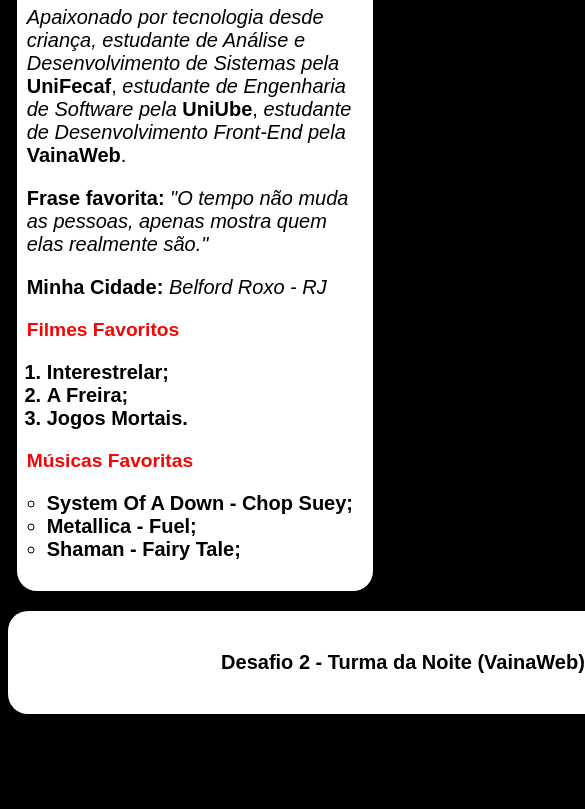
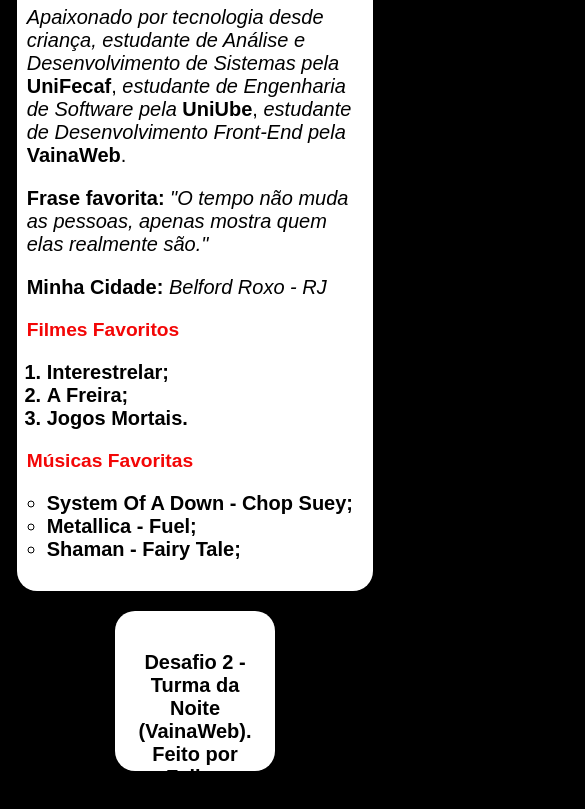
Before and after one commit to fmascena-dev/desafiovainaweb, a plain HTML site: page index.html in a window 390 px wide. Shown: the part 243-1052 px from the top of the page, 585 px wide, since content can reach past the window. Before the commit the page ends 957 px from the top, so only its background shows below. Drawn offline with Linux system fonts and the light colour scheme.

Commit message:
alteracao

```diff
--- a/style.scss
+++ b/style.scss
@@ -13,6 +13,7 @@ body {
     padding: 20px;
     background-color: #ffffff;
     border-radius: 20px 20px;
+    flex: 1;
 }
 
 .profile-header {
@@ -59,6 +60,10 @@ footer {
       width: 120px;
       height: 120px;
     }
+    footer {
+        width: 120px;
+        height: 120px;
+    }
   }
 
 @media (max-width: 480px) {
@@ -72,4 +77,8 @@ footer {
     .profile-section h3 {
       font-size: 1.2rem;
     }
-  }
+    footer {
+        width: 120px;
+        height: 120px;
+    }
+}
```
Also changed, not shown: style.css, 1 other file.
